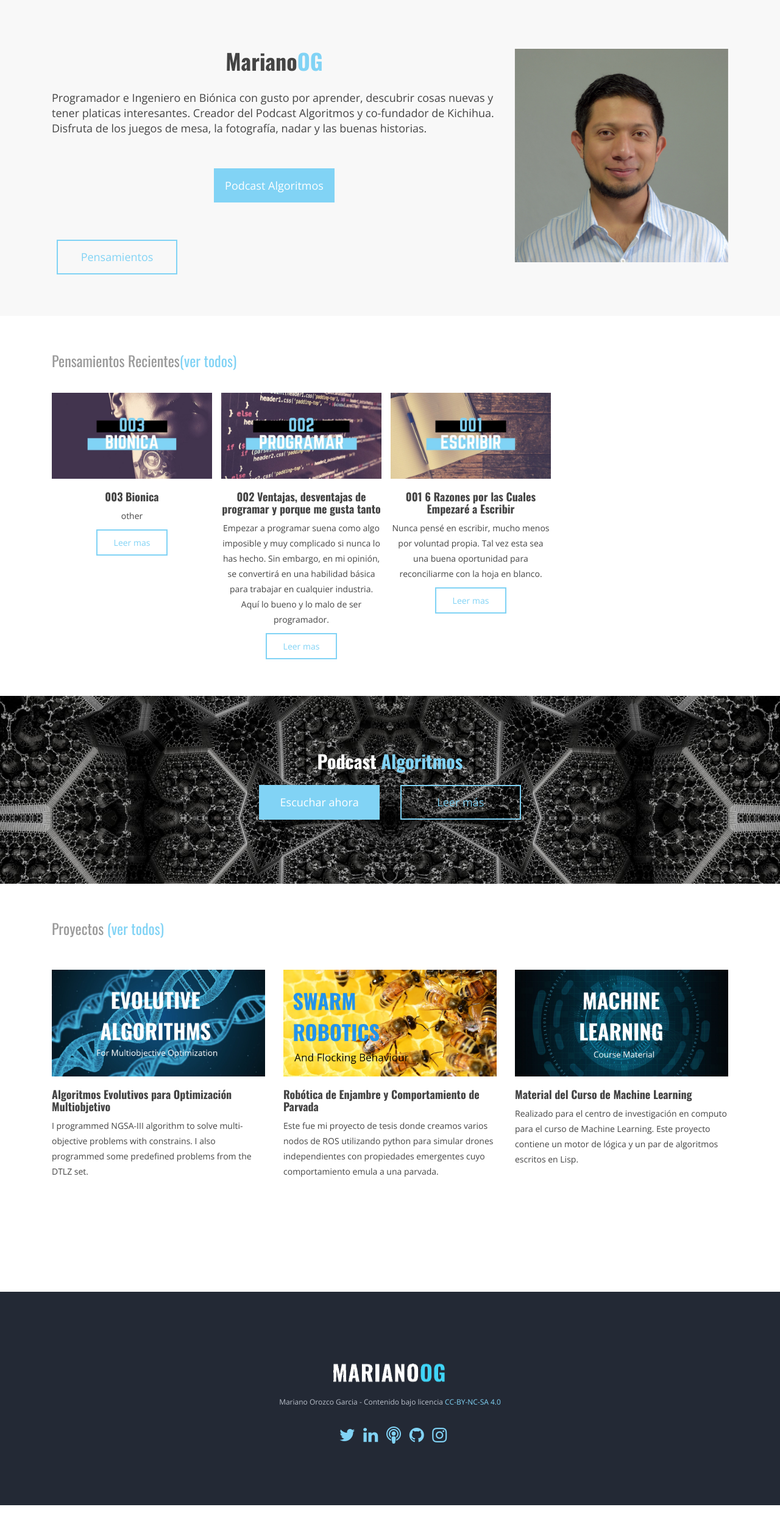
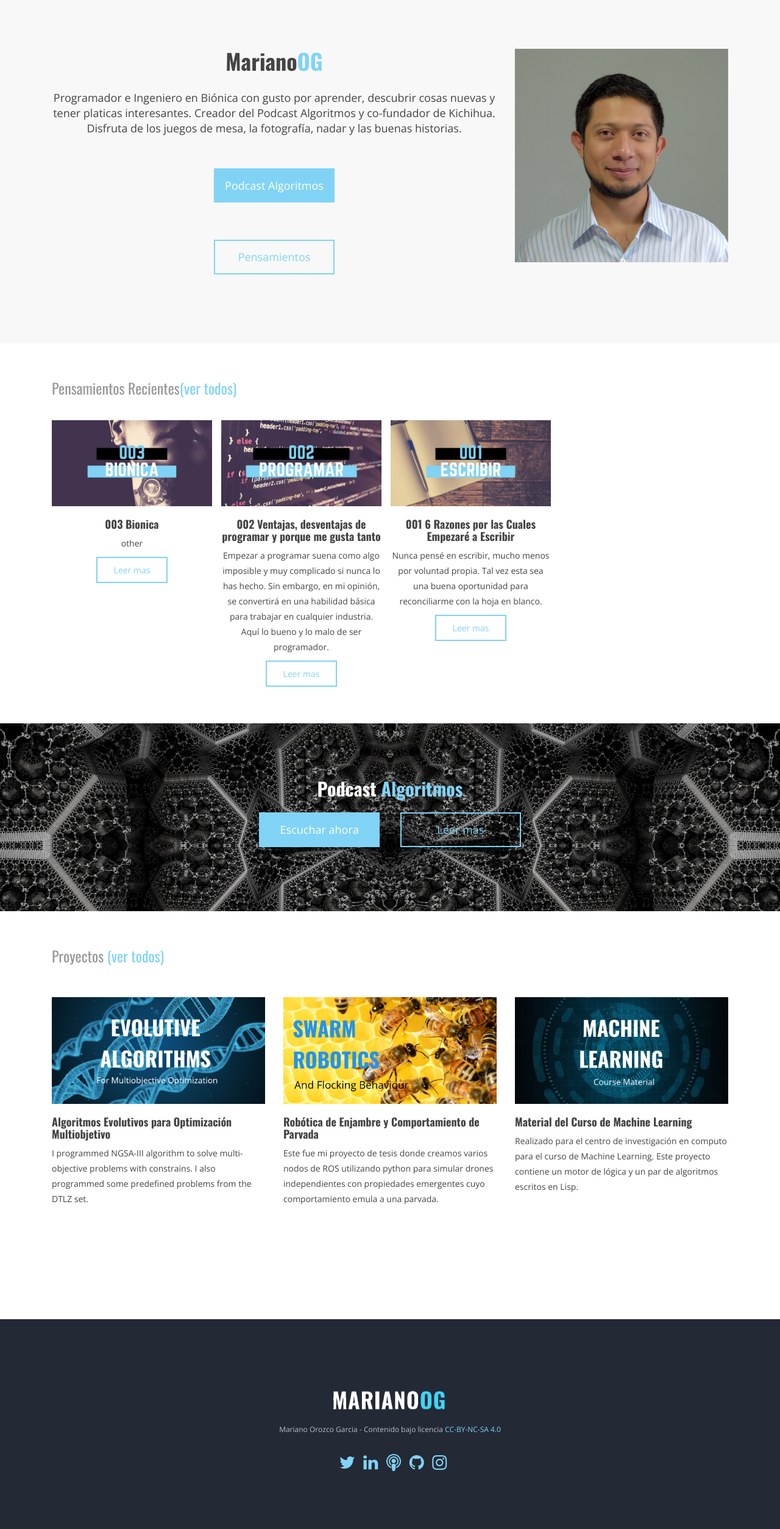
Before and after one commit to MarianoOG/marianoog.github.io, a Jekyll site: the page built from index.html, in a window 1280 px wide. Shown: the top 2507 px of the page at 61% size. Built offline with Jekyll 4.4.1, drawn with Linux system fonts in a browser that asks for light colours.

Commit message:
change in call to action, bug corrected

```diff
--- a/index.html
+++ b/index.html
@@ -14,12 +14,12 @@ canonical: https://marianoog.github.io
       <div class="row">
 
         <div class="col-xs-12 col-sm-8">
-          <div class="hero-content-v2">
-            <h1 class="text-center">Mariano<span class="text-primary">OG</span></h1>
+          <div class="hero-content-v2 text-center">
+            <h1>Mariano<span class="text-primary">OG</span></h1>
             <br>
             <p>{{ site.author.description }}</p>
-            <p class="text-center"><a href="{{ BASE_PATH }}/PodcastAlgoritmos" class="page-scroll btn btn-lg btn-default-filled animated fadeInUp m-2">Podcast Algoritmos</i></a></p>
-            <a href="{{ BASE_PATH }}/Pensamientos" class="btn btn-lg btn-common animated fadeInUp m-2">Pensamientos</a>
+            <p><a href="{{ BASE_PATH }}/PodcastAlgoritmos" class="page-scroll btn btn-lg btn-default-filled animated fadeInUp m-2">Podcast Algoritmos</a></p>
+            <p><a href="{{ BASE_PATH }}/Pensamientos" class="btn btn-lg btn-common animated fadeInUp m-2">Pensamientos</a></p>
           </div>
         </div>
 
```
